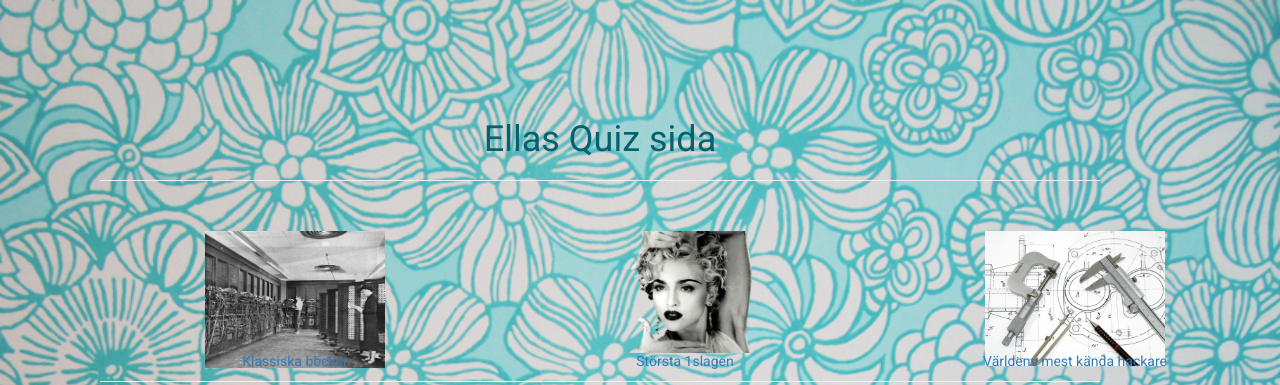
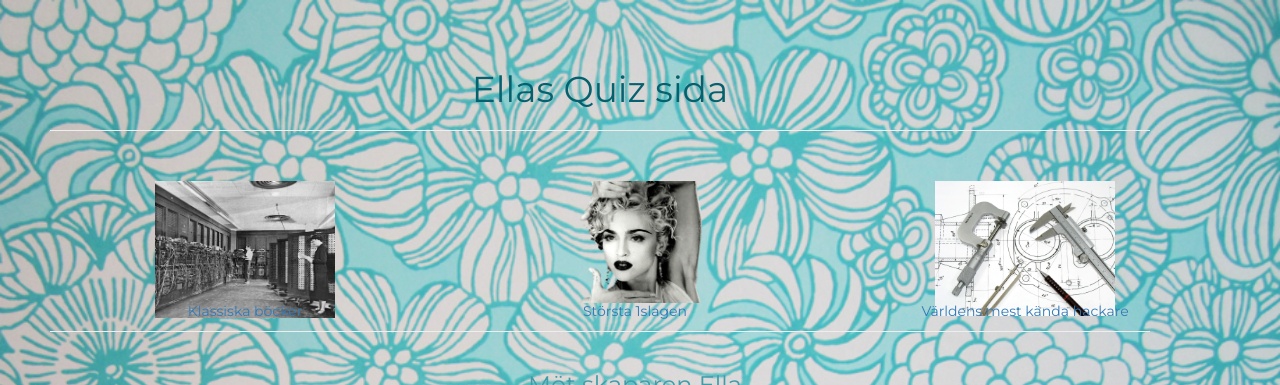
Before and after one commit to tiddelipoms/quizproject, a Django app: page / in a window 1280 px wide. Shown: the top 385 px of the page. Run offline with Django 3.2, Linux system fonts and the light colour scheme; some libraries are stand-ins or nearby versions.

Commit message:
byt font

```diff
--- a/quiz/templates/quiz/Start.html
+++ b/quiz/templates/quiz/Start.html
@@ -8,7 +8,7 @@
 		</title>
 	<link rel="stylesheet" href="/static/css/bootstrap.min.css">
 	<link rel="stylesheet" href="/static/style.css">
-	<link href="https://fonts.googleapis.com/css?family=Roboto" rel="stylesheet">
+	<link href="https://fonts.googleapis.com/css?family=Montserrat" rel="stylesheet">
 </head>
 <body>
 	<h1>Ellas Quiz sida</h1>
--- a/quiz/templates/quiz/question.html
+++ b/quiz/templates/quiz/question.html
@@ -9,6 +9,7 @@
 	<link rel="stylesheet" href="/static/css/bootstrap.min.css">
 	<link rel="stylesheet" href="/static/Style.css">
 	<link href="https://fonts.googleapis.com/css?family=Roboto" rel="stylesheet">
+	<link href="https://fonts.googleapis.com/css?family=Montserrat" rel="stylesheet">
 </head>
 <body>
 	<h1>{{question_number}}. {{question}}</h1>
--- a/quiz/templates/quiz/quiz.html
+++ b/quiz/templates/quiz/quiz.html
@@ -8,7 +8,7 @@
 	</title>
 	<link rel="stylesheet" href="/static/css/bootstrap.min.css">
 	<link rel="stylesheet" href="/static/Style.css">
-	<link href="https://fonts.googleapis.com/css?family=Roboto" rel="stylesheet">
+	<link href="https://fonts.googleapis.com/css?family=Montserrat" rel="stylesheet">
 </head>
 <body style="background-image: url({{quiz.image}});
 			background-size:cover;
--- a/quiz/templates/quiz/results.html
+++ b/quiz/templates/quiz/results.html
@@ -8,7 +8,7 @@
 	</title>
 	<link rel="stylesheet" href="/static/css/bootstrap.min.css">
 	<link rel="stylesheet" href="/static/Style.css">
-	<link href="https://fonts.googleapis.com/css?family=Roboto" rel="stylesheet">
+	<link href="https://fonts.googleapis.com/css?family=Montserrat" rel="stylesheet">
 </head>
 <body>
 <h1>Grattis, du är klar! </h1>
--- a/static/Style.css
+++ b/static/Style.css
@@ -4,12 +4,10 @@ body {
   	height: 800px;
 	background-size:cover;
 	background-color: #6AD7E6;
-	padding: 100px;
-	font-family: 'Roboto', sans-serif;
+	padding: 50px;
+	font-family: 'Montserrat', sans-serif;
 
 }
-
-
 
 
 h1 {
```
